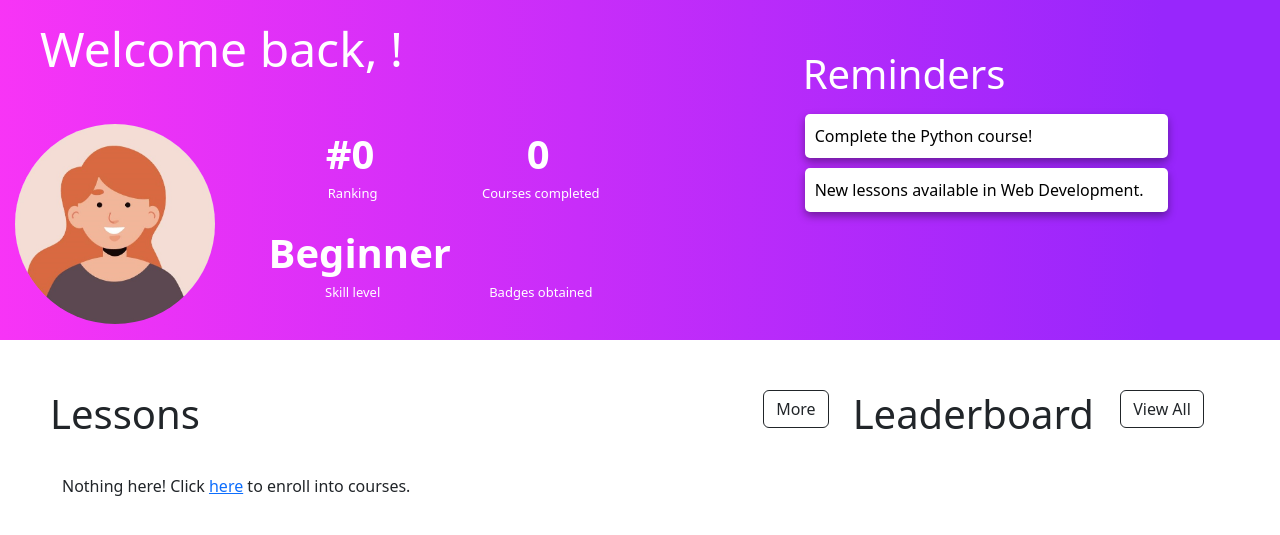
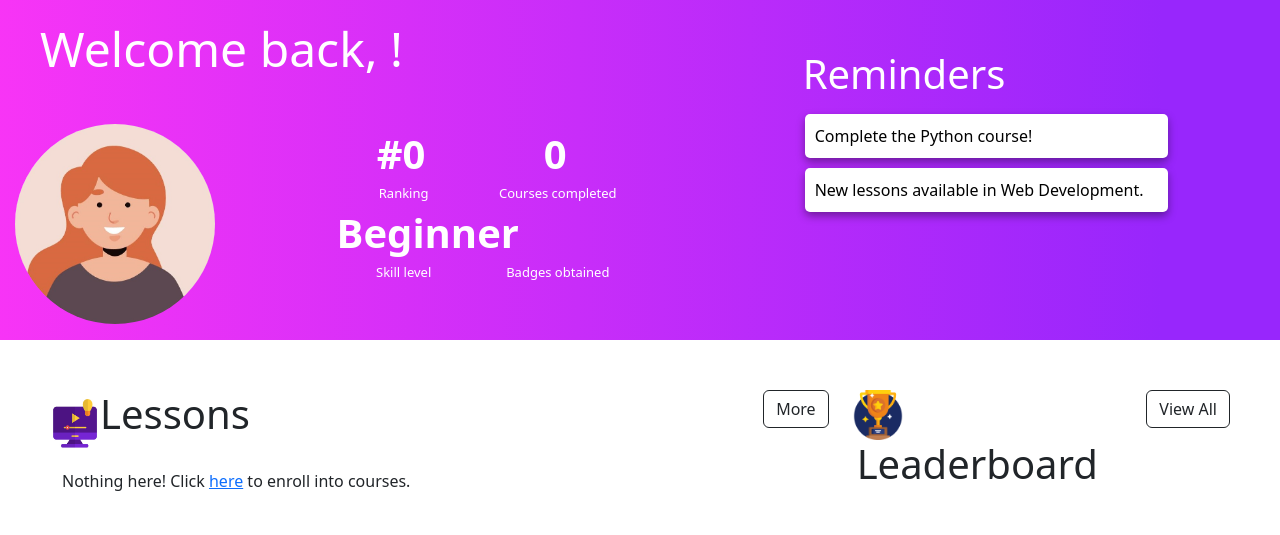
Before and after one commit to crystallaylalui/Skills-Up-YOUth, a PHP site: page /jobs/pages/homepage.php in a window 1280 px wide. Shown: the part 94-629 px from the top of the page. Run offline with PHP 8.4, Linux system fonts and the light colour scheme; the visitor is signed in with stand-in values (Sample User, id 1).

Commit message:
dynamic stuff

```diff
--- a/app/css/style.css
+++ b/app/css/style.css
@@ -77,7 +77,7 @@
 .category {
     display: flex;
     align-items: center;
-    margin-bottom: 20px;
+
 }
 
 .category-text {
@@ -551,3 +551,13 @@
     color:white;
     background: radial-gradient(circle at 10% 20%, rgb(6, 123, 239) 14.2%, rgb(219, 115, 249) 89.5%);
 }
+
+.courses-list{
+    box-shadow: 8px 8px 5px 8px rgb(187, 159, 202);
+    height: 700px;
+    overflow: auto;
+}
+
+.leaderboard-header{
+    padding-bottom:10px;
+}
--- a/app/pages/homepage.php
+++ b/app/pages/homepage.php
@@ -38,15 +38,16 @@
                             <div class="profile col-lg-4 text-center">
                                 <img src="../images/profile8.jpg" alt="Profile Picture" class="rounded-circle" style="width: 200px; height: 200px;">
                             </div>
-                            <div class="col-6" style="text-align:center; justify-content:center">
+                            <div class="col-lg-6" style="text-align:center; justify-content:center; padding-left:80px;">
                                 <div class="category">
                                     <!-- <img src="../images/ranking.png" alt="Rank Icon" style="width: 100px;"> -->
-                                    <div class="col-md-6 category-text">
+                                    <div class="col-md-6 category-text" style="justify-content:center">
                                         <span class="number">#{{ getRank() }}</span>
                                         <br>
                                         Ranking
+
                                     </div>
-                                    <div class="col-md-6 category-text">
+                                    <div class="col-md-6 category-text" style="justify-content:center">
                                         <span class="number">{{ completed }}</span>
                                         <br>
                                         Courses completed
@@ -55,14 +56,14 @@
 
                                 <div class="category">
                                     <!-- <img src="../images/course.png" alt="Courses Icon" style="width: 100px;"> -->
-                                    <div class="col-md-6 category-text">
+                                    <div class="col-md-6 category-text" style="justify-content:center">
                                         <span class="number">Beginner</span>
                                         <br>
                                         Skill level
                                     </div>
 
                                     <!-- <img src="../images/badges.png" alt="Badges Icon" style="width: 100px;"> -->
-                                    <div class="col-md-6 category-text">
+                                    <div class="col-md-6 category-text" style="justify-content:center">
                                         <span class="number">{{ user_badges.length }}</span>
                                         <br>
                                         Badges obtained
@@ -101,7 +102,9 @@
                 <div class="lessons col-md-8" >
                     <div class="row">
                         <div class="col-md-8">
-                            <p class="display-6">Lessons</p>
+                            <img src="../images/video-tutorials.jpg" alt="" width="50" height="50">
+                            <span class="display-6 mt-2">Lessons</span>
+
                         </div>
                         <div class="col-lg-4 text-end">
                             <a href="courses.php">
@@ -211,12 +214,14 @@
             template: `
 
             <div id="leaderboard" class="col-md-4 main">
-                <div class="row">
-                    <div class="col-md-8">
-                        <p class="display-6">Leaderboard</p>
+                <div class="row mb-2">
+                    <div class="col-md-8 col-sm-6 leaderboard-header">
+                        <img src="../images/trophy.png" alt="" width="50">
+                        <span class="display-6 px-1">Leaderboard</span>
+
                     </div>
-                    <div class="col-lg-4">
-                        <a type="button" class="btn btn-outline-dark text-end" href="leaderboard.php">View All</a>
+                    <div class="col-lg-4 col-sm-6 col-xs-6 text-end">
+                        <a type="button" class="btn btn-outline-dark " style="margin-left:20px" href="leaderboard.php">View All</a>
                     </div>
                 </div>
 
@@ -338,7 +343,7 @@
             },
             template:
             `
-                <div v-if="completed == false" class="col-4 my-2 d-flex align-items-stretch">
+                <div v-if="completed == false" class="col-lg-4 col-md-6 col my-2 d-flex align-items-stretch">
                     <div class="card card-custom bg-white border-white border-0 shadow-lg">
                         <img :src="img">
                         <div class="card-body" style="overflow-y: auto">
```
Also changed, not shown: app/pages/course.php (+9 -8 lines), app/images/trophy.png (added), app/images/video-tutorials.jpg (added), app/images/video-tutorials.png (added).
